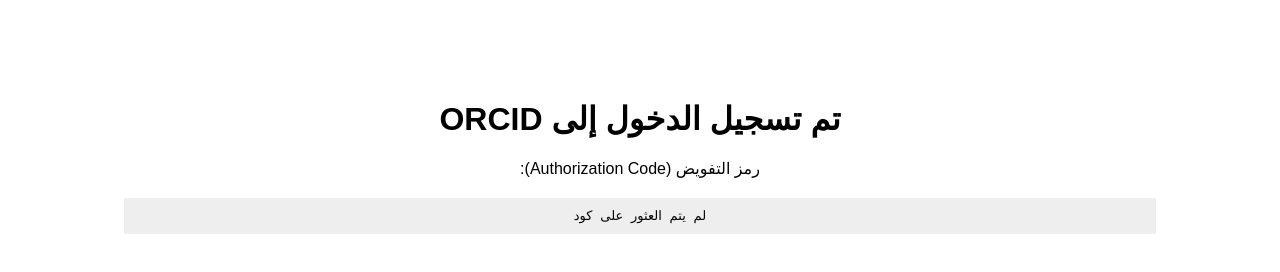
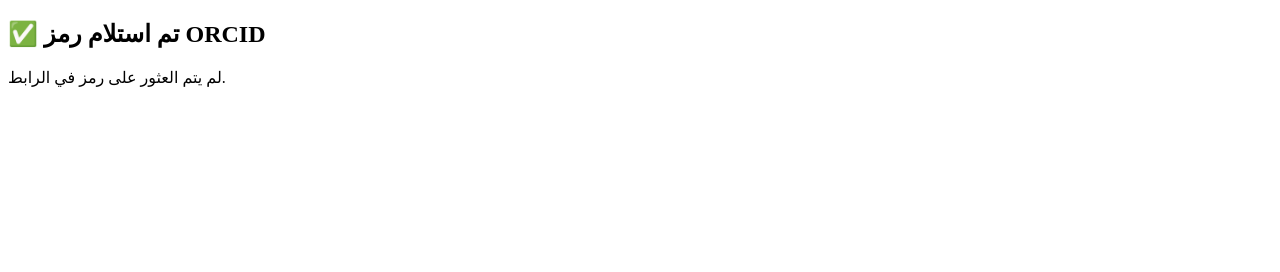
Before and after one commit to eshraqorg/orcid, a plain HTML site: page callback/index.html in a window 1280 px wide. Drawn offline with Linux system fonts and the light colour scheme.

Commit message:
Update index.html
Update project files with latest content and improvements

```diff
--- a/callback/index.html
+++ b/callback/index.html
@@ -2,22 +2,29 @@
 <html lang="ar">
 <head>
   <meta charset="UTF-8">
-  <title>ORCID Callback</title>
-  <style>
-    body { font-family: sans-serif; direction: rtl; text-align: center; margin-top: 100px; }
-    code { background: #eee; padding: 10px; display: block; margin: 20px auto; width: 80%; word-break: break-all; }
-  </style>
+  <title>رمز ORCID</title>
 </head>
 <body>
-  <h1>تم تسجيل الدخول إلى ORCID</h1>
-  <p>رمز التفويض (Authorization Code):</p>
-  <code id="code">يتم التحميل...</code>
+  <h2>✅ تم استلام رمز ORCID</h2>
+  <p id="msg">جارٍ التحميل...</p>
 
   <script>
     const params = new URLSearchParams(window.location.search);
-    const hashParams = new URLSearchParams(window.location.hash.slice(1));
-    const code = params.get("code") || hashParams.get("code") || "لم يتم العثور على كود";
-    document.getElementById("code").textContent = code;
+    const code = params.get("code");
+    const error = params.get("error");
+
+    const msg = document.getElementById("msg");
+    if (code) {
+      msg.innerHTML = `
+        <strong>رمز التفويض (Authorization Code):</strong><br>
+        <code style="font-size:1.2em;color:green">${code}</code>
+        <p>انسخه واستخدمه للحصول على access_token.</p>
+      `;
+    } else if (error) {
+      msg.innerHTML = `<strong>حدث خطأ:</strong> ${error}`;
+    } else {
+      msg.innerText = "لم يتم العثور على رمز في الرابط.";
+    }
   </script>
 </body>
 </html>
```
